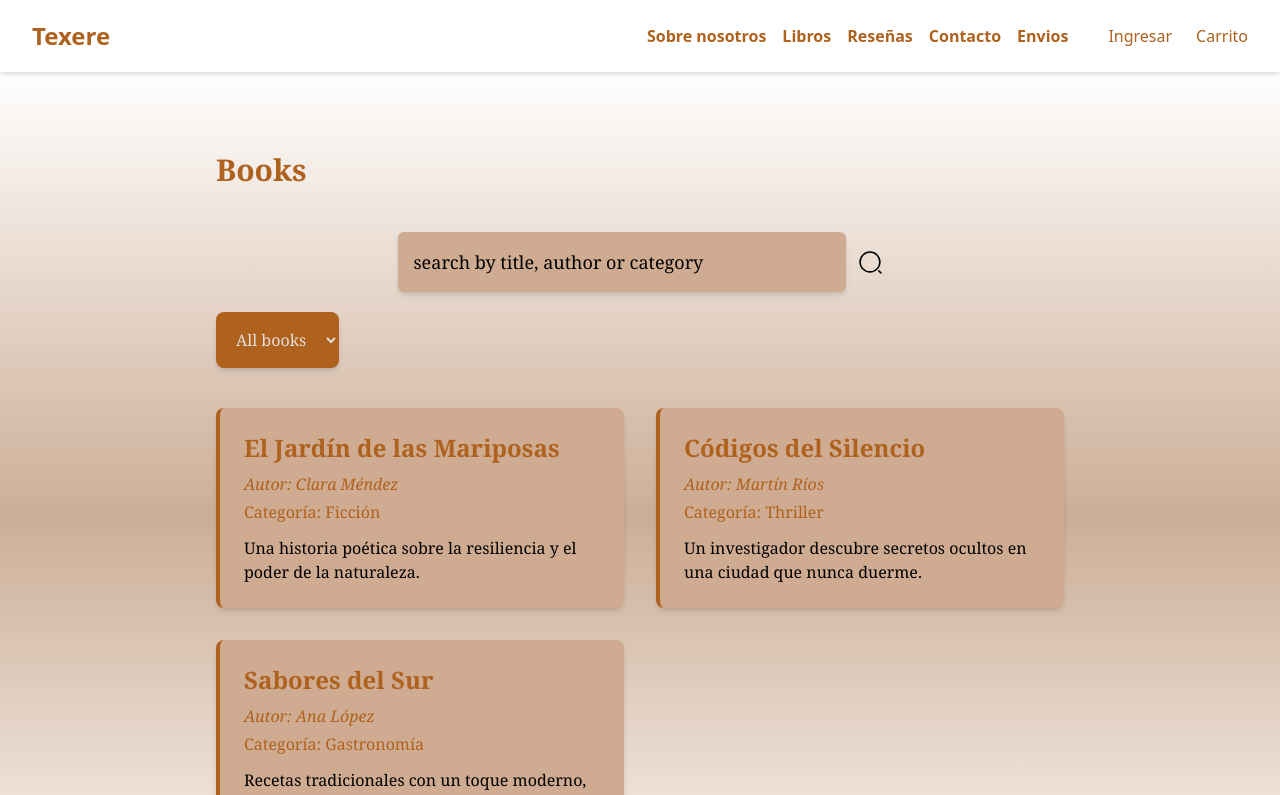
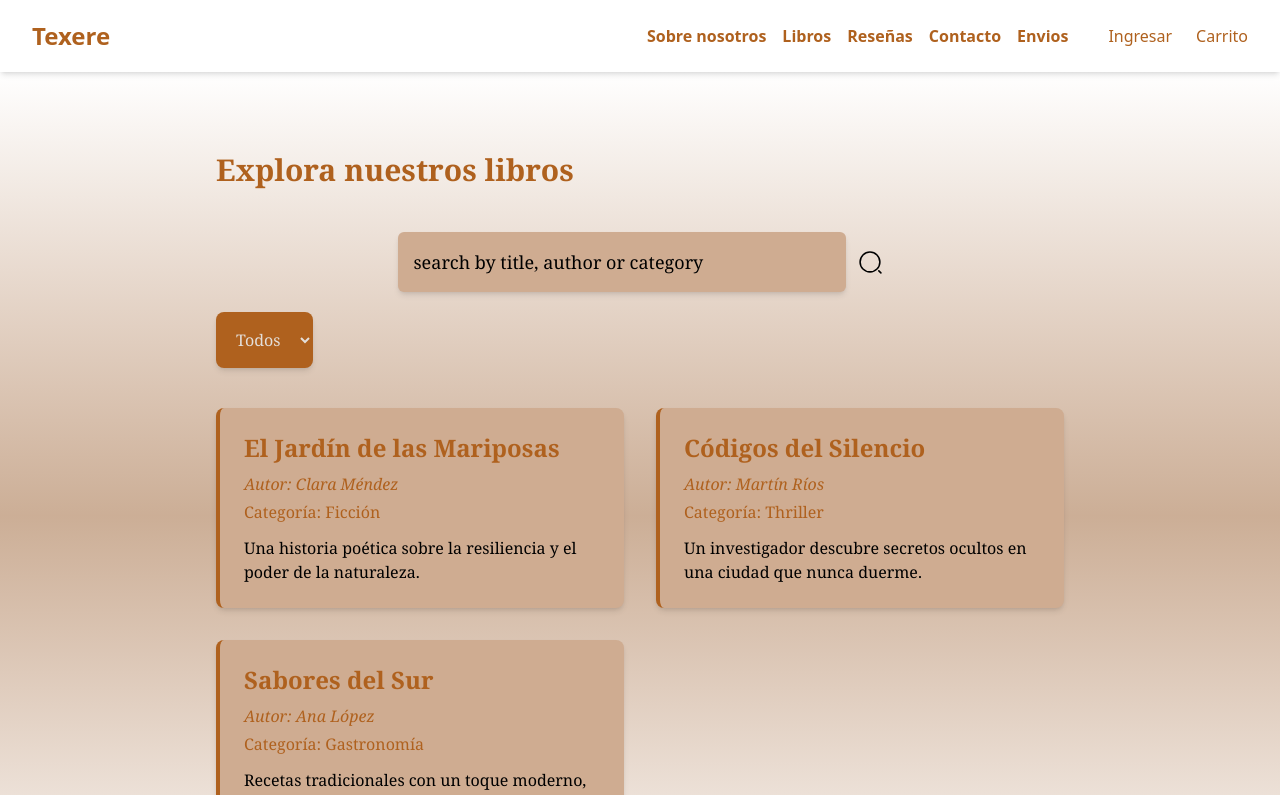
Before and after one commit to MarianaCaradec/BooksEcommerce, a Next.js app: page /libros in a window 1280 px wide. Shown: the top 795 px of the page. Built offline with nearby package versions, Linux system fonts and the light colour scheme.

Commit message:
style: changed bg color and language

```diff
--- a/app/(pages)/libros/page.tsx
+++ b/app/(pages)/libros/page.tsx
@@ -29,7 +29,9 @@ const page = () => {
     <div className="bg-gradient-to-b from-white via-[#BF9A7C]/80 to-white min-h-screen font-serif">
       <div className="max-w-4xl mx-auto p-6 py-20">
         <main>
-          <h1 className="text-3xl font-bold text-[#AF611E] mb-6">Books</h1>
+          <h1 className="text-3xl font-bold text-[#AF611E] mb-6">
+            Explora nuestros libros
+          </h1>
 
           {/* Search Bar */}
           <div className="flex items-center justify-center gap-3 py-5">
@@ -78,7 +80,7 @@ const page = () => {
             //   value={categoryId}
             className="bg-[#AF611E] text-[#E4DFDA] p-4 rounded-lg shadow-md hover:shadow-lg hover:cursor-pointer transition"
           >
-            <option value={""}>All books</option>
+            <option value={""}>Todos</option>
             {/* {categories &&
             categories.map((cat) => (
               <option key={cat.id} value={cat.id}>
```
